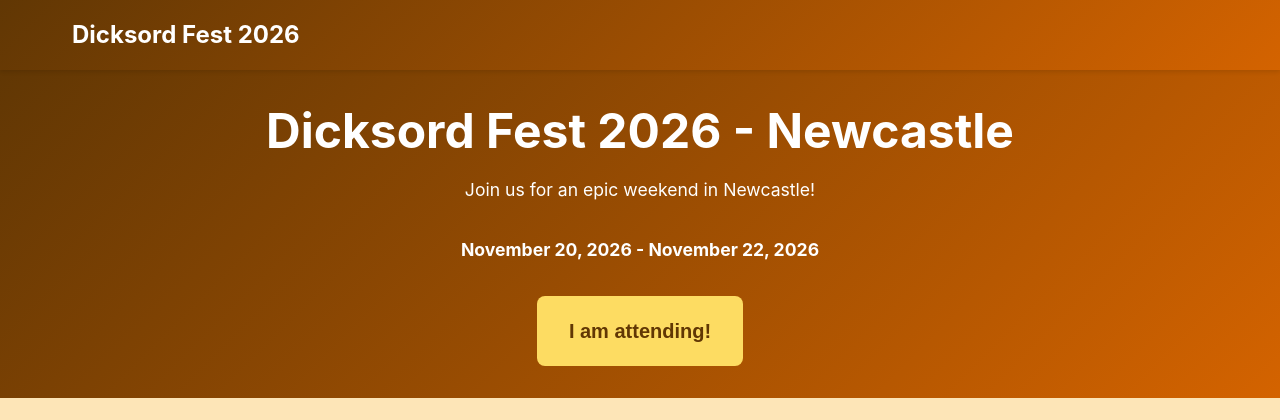
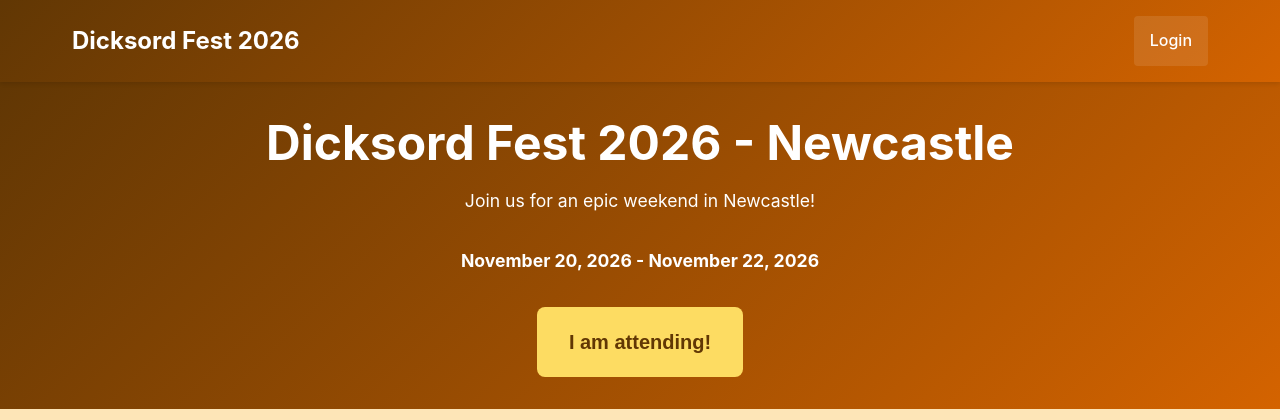
Before and after one commit to ian-d-co/newcastle, a PHP site: page / in a window 1280 px wide. Shown: the top 420 px of the page. Run offline with PHP 8.4, Linux system fonts and the light colour scheme; data comes from the database, SQL or seed files in the repository.

Commit message:
Fix checkbox collection and add login link for logged-out users
Co-authored-by: ian-d-co <262363954+ian-d-co@users.noreply.github.com>

```diff
--- a/app/views/layouts/main.php
+++ b/app/views/layouts/main.php
@@ -34,6 +34,12 @@
                         <li><a href="/index.php?action=logout">Logout</a></li>
                     </ul>
                 </nav>
+                <?php else: ?>
+                <nav class="nav">
+                    <ul>
+                        <li><a href="/index.php?page=login" class="<?php echo ($currentPage ?? '') === 'login' ? 'active' : ''; ?>">Login</a></li>
+                    </ul>
+                </nav>
                 <?php endif; ?>
             </div>
         </div>
--- a/public/js/forms.js
+++ b/public/js/forms.js
@@ -68,8 +68,8 @@
             const data = {
                 discord_name: formData.get('discord_name'),
                 name: formData.get('name'),
-                days_attending: formData.getAll('days_attending'),
-                travel_method: formData.getAll('travel_method'),
+                days_attending: formData.getAll('days_attending[]'),
+                travel_method: formData.getAll('travel_method[]'),
                 csrf_token: formData.get('csrf_token')
             };
 
```
